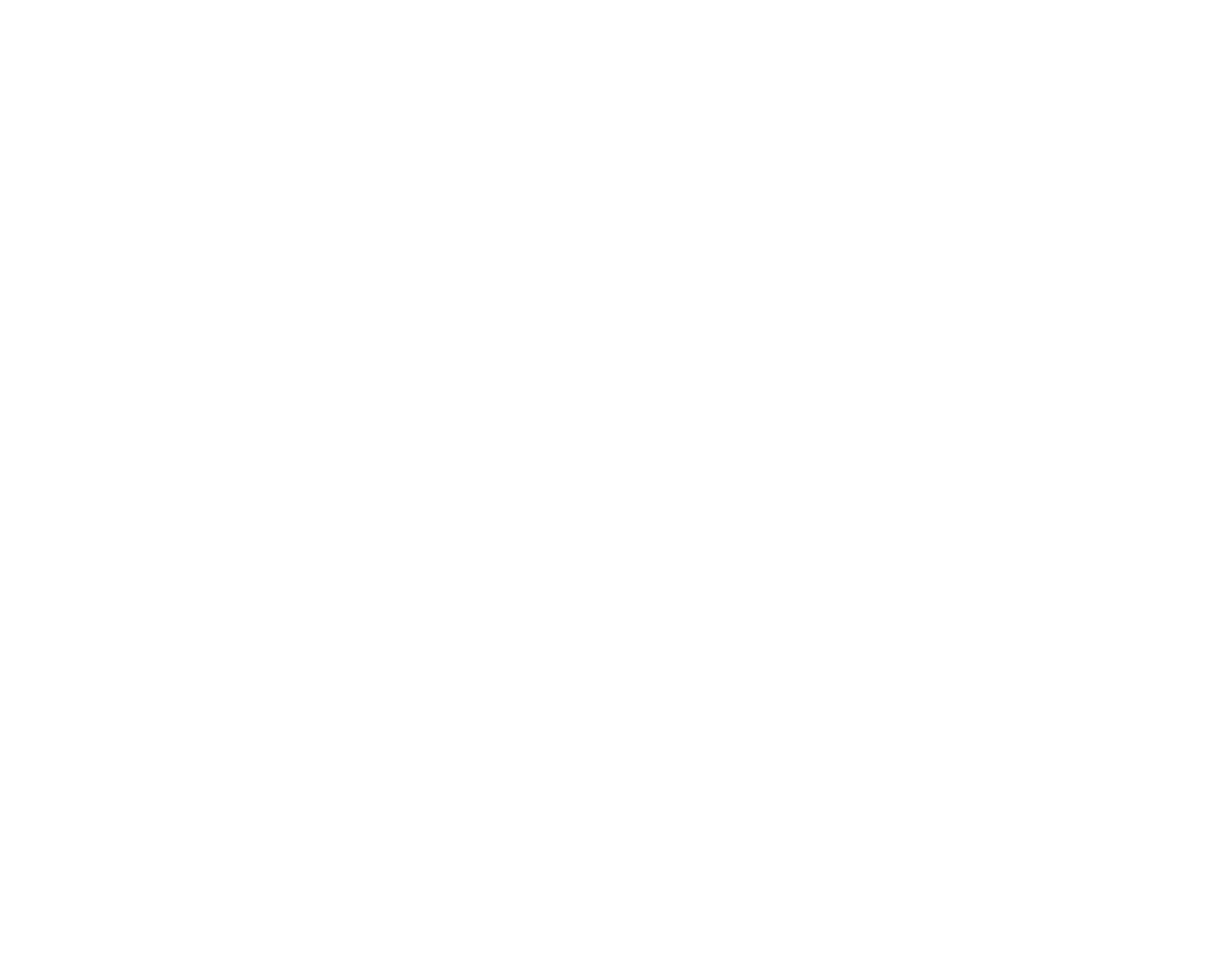
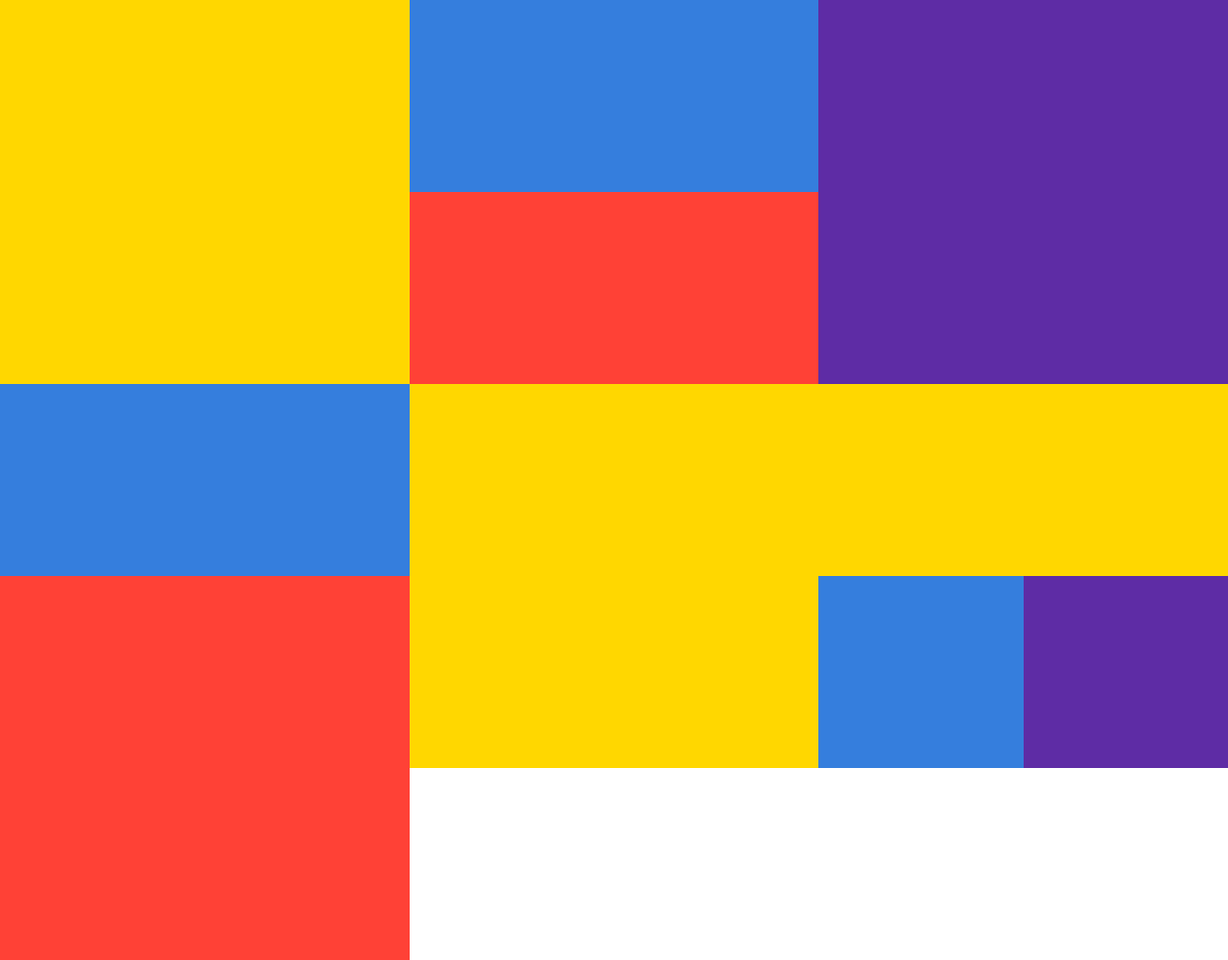
Before and after one commit to benmclaren/shapeshifters, a plain HTML site: page index.html in a window 1280 px wide. Shown: the whole page at 96% size. Before the commit the page ends 800 px from the top, so only its background shows below. Drawn offline with nearby package versions, Linux system fonts and the light colour scheme.

Commit message:
setting up grid with tachyons

```diff
--- a/index.html
+++ b/index.html
@@ -3,8 +3,29 @@
   <meta charset="UTF-8">
   <title>ShapeShifters</title>
   <link rel="stylesheet" href="https://unpkg.com/tachyons@4.12.0/css/tachyons.min.css"/>
+  <link rel="stylesheet" href="style.css">
 </head>
 <body>
-
+  <!-- items-stretch tells child elements to stretch to full height -->
+  <div class="page min-vh-100 flex items-stretch">
+    <div class="w-third flex flex-wrap">
+      <div class="w-100 h-50 bg-yellow"></div>
+      <div class="w-100 h-25 bg-blue"></div>
+      <div class="w-100 h-50 bg-red"></div>
+    </div>
+    <!-- our second column -->
+    <div class="w-third flex flex-wrap">
+      <div class="w-100 h-25 bg-blue"></div>
+      <div class="w-100 h-25 bg-red"></div>
+      <div class="w-100 h-50 bg-yellow"></div>
+    </div>
+    <!-- our third column -->
+    <div class="w-third flex flex-wrap">
+      <div class="w-100 h-50 bg-purple"></div>
+      <div class="w-100 h-25 bg-yellow"></div>
+      <div class="w-50 h-25 bg-blue"></div>
+      <div class="w-50 h-25 bg-purple"></div>
+    </div>
+  </div>
 </body>
 </html>
```
Also changed, not shown: style.css (added).
